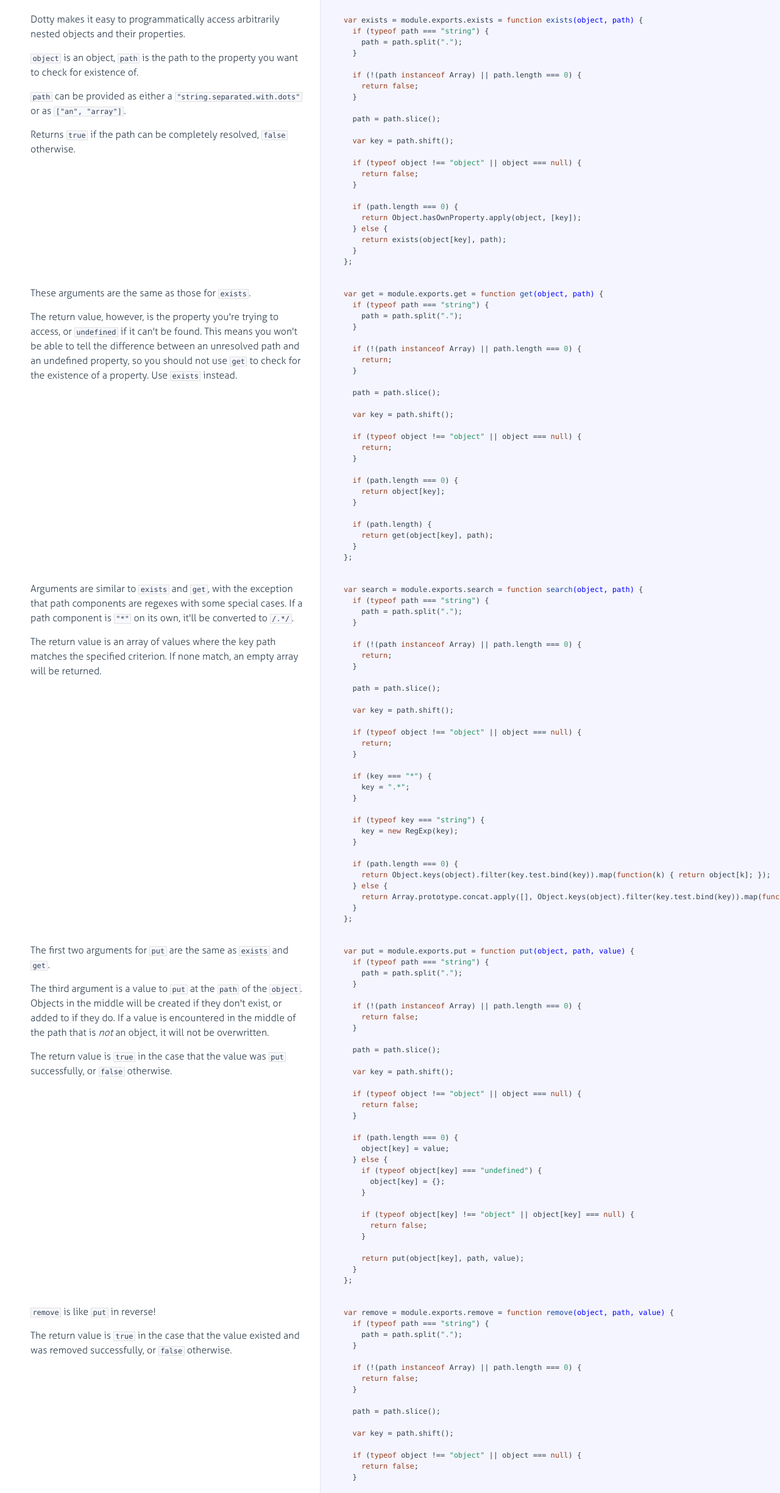
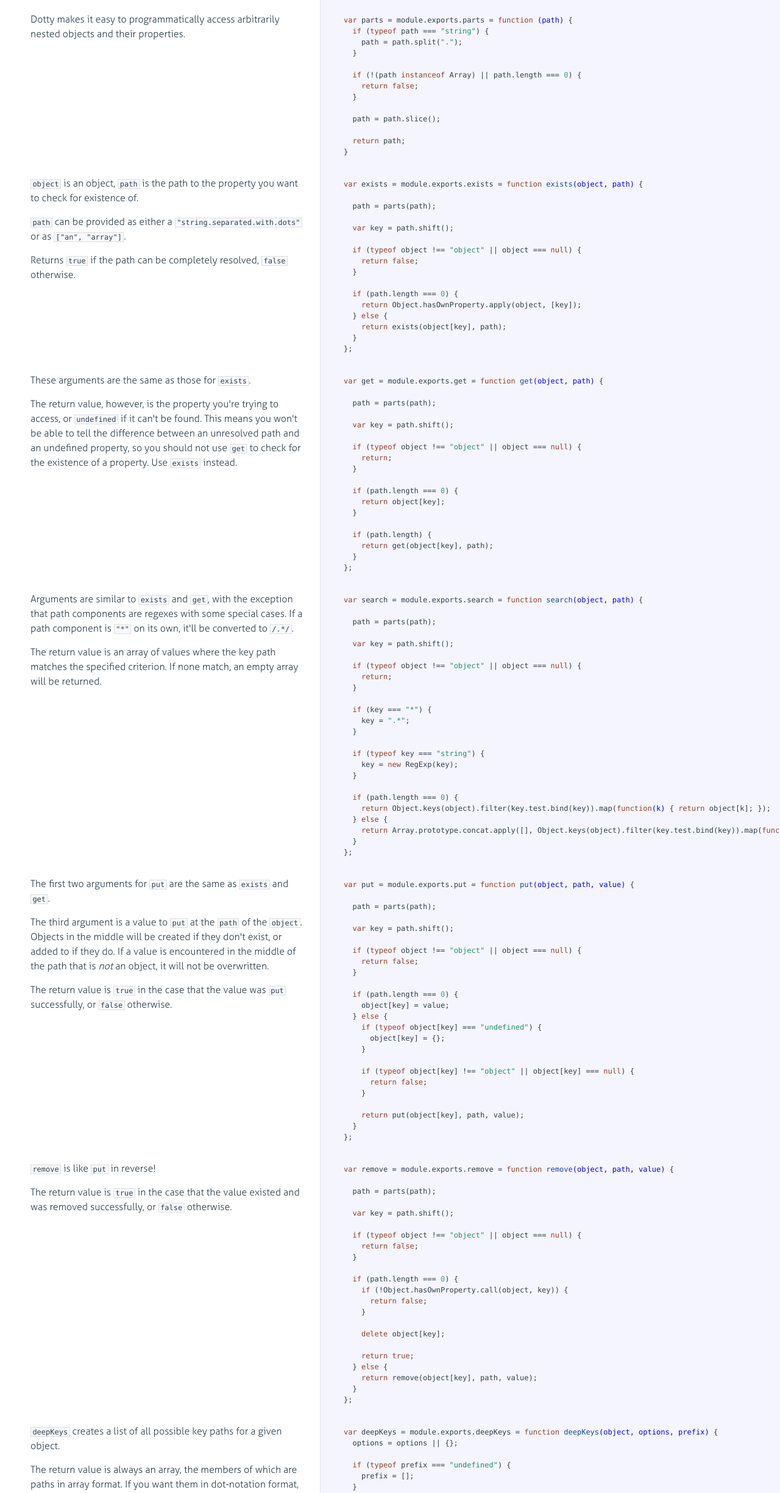
Before and after one commit to deoxxa/dotty, a plain HTML site: page docs/index.html in a window 1280 px wide. Shown: the part 88-2537 px from the top of the page at 61% size. Drawn offline with Linux system fonts and the light colour scheme.

Commit message:
DRY up parts detection

```diff
--- a/docs/index.html
+++ b/docs/index.html
@@ -29,15 +29,10 @@
               </div>
               <p>Dotty makes it easy to programmatically access arbitrarily nested objects and
 their properties.</p>
-<p><code>object</code> is an object, <code>path</code> is the path to the property you want to check
-for existence of.</p>
-<p><code>path</code> can be provided as either a <code>&quot;string.separated.with.dots&quot;</code> or as
-<code>[&quot;an&quot;, &quot;array&quot;]</code>.</p>
-<p>Returns <code>true</code> if the path can be completely resolved, <code>false</code> otherwise.</p>
 
             </div>
 
-            <div class="content"><div class='highlight'><pre><span class="keyword">var</span> exists = module.exports.exists = <span class="function"><span class="keyword">function</span> <span class="title">exists</span><span class="params">(object, path)</span> {</span>
+            <div class="content"><div class='highlight'><pre><span class="keyword">var</span> parts = module.exports.parts = <span class="function"><span class="keyword">function</span> <span class="params">(path)</span> {</span>
   <span class="keyword">if</span> (<span class="keyword">typeof</span> path === <span class="string">"string"</span>) {
     path = path.split(<span class="string">"."</span>);
   }
@@ -47,6 +42,30 @@ for existence of.</p>
   }
 
   path = path.slice();
+
+  <span class="keyword">return</span> path;
+}</pre></div></div>
+
+        </li>
+
+
+        <li id="section-2">
+            <div class="annotation">
+
+              <div class="pilwrap ">
+                <a class="pilcrow" href="#section-2">&#182;</a>
+              </div>
+              <p><code>object</code> is an object, <code>path</code> is the path to the property you want to check
+for existence of.</p>
+<p><code>path</code> can be provided as either a <code>&quot;string.separated.with.dots&quot;</code> or as
+<code>[&quot;an&quot;, &quot;array&quot;]</code>.</p>
+<p>Returns <code>true</code> if the path can be completely resolved, <code>false</code> otherwise.</p>
+
+            </div>
+
+            <div class="content"><div class='highlight'><pre><span class="keyword">var</span> exists = module.exports.exists = <span class="function"><span class="keyword">function</span> <span class="title">exists</span><span class="params">(object, path)</span> {</span>
+
+  path = parts(path);
 
   <span class="keyword">var</span> key = path.shift();
 
@@ -64,11 +83,11 @@ for existence of.</p>
         </li>
 
 
-        <li id="section-2">
+        <li id="section-3">
             <div class="annotation">
 
               <div class="pilwrap ">
-                <a class="pilcrow" href="#section-2">&#182;</a>
+                <a class="pilcrow" href="#section-3">&#182;</a>
               </div>
               <p>These arguments are the same as those for <code>exists</code>.</p>
 <p>The return value, however, is the property you&#39;re trying to access, or
@@ -80,15 +99,8 @@ instead.</p>
             </div>
 
             <div class="content"><div class='highlight'><pre><span class="keyword">var</span> get = module.exports.get = <span class="function"><span class="keyword">function</span> <span class="title">get</span><span class="params">(object, path)</span> {</span>
-  <span class="keyword">if</span> (<span class="keyword">typeof</span> path === <span class="string">"string"</span>) {
-    path = path.split(<span class="string">"."</span>);
-  }
 
-  <span class="keyword">if</span> (!(path <span class="keyword">instanceof</span> Array) || path.length === <span class="number">0</span>) {
-    <span class="keyword">return</span>;
-  }
-
-  path = path.slice();
+  path = parts(path);
 
   <span class="keyword">var</span> key = path.shift();
 
@@ -108,11 +120,11 @@ instead.</p>
         </li>
 
 
-        <li id="section-3">
+        <li id="section-4">
             <div class="annotation">
 
               <div class="pilwrap ">
-                <a class="pilcrow" href="#section-3">&#182;</a>
+                <a class="pilcrow" href="#section-4">&#182;</a>
               </div>
               <p>Arguments are similar to <code>exists</code> and <code>get</code>, with the exception that path
 components are regexes with some special cases. If a path component is <code>&quot;*&quot;</code>
@@ -123,15 +135,8 @@ specified criterion. If none match, an empty array will be returned.</p>
             </div>
 
             <div class="content"><div class='highlight'><pre><span class="keyword">var</span> search = module.exports.search = <span class="function"><span class="keyword">function</span> <span class="title">search</span><span class="params">(object, path)</span> {</span>
-  <span class="keyword">if</span> (<span class="keyword">typeof</span> path === <span class="string">"string"</span>) {
-    path = path.split(<span class="string">"."</span>);
-  }
 
-  <span class="keyword">if</span> (!(path <span class="keyword">instanceof</span> Array) || path.length === <span class="number">0</span>) {
-    <span class="keyword">return</span>;
-  }
-
-  path = path.slice();
+  path = parts(path);
 
   <span class="keyword">var</span> key = path.shift();
 
@@ -148,20 +153,20 @@ specified criterion. If none match, an empty array will be returned.</p>
   }
 
   <span class="keyword">if</span> (path.length === <span class="number">0</span>) {
-    <span class="keyword">return</span> Object.keys(object).filter(key.test.bind(key)).map(<span class="keyword">function</span>(k) { <span class="keyword">return</span> object[k]; });
+    <span class="keyword">return</span> Object.keys(object).filter(key.test.bind(key)).map(<span class="function"><span class="keyword">function</span><span class="params">(k)</span> {</span> <span class="keyword">return</span> object[k]; });
   } <span class="keyword">else</span> {
-    <span class="keyword">return</span> Array.prototype.concat.apply([], Object.keys(object).filter(key.test.bind(key)).map(<span class="keyword">function</span>(k) { <span class="keyword">return</span> search(object[k], path); }));
+    <span class="keyword">return</span> Array.prototype.concat.apply([], Object.keys(object).filter(key.test.bind(key)).map(<span class="function"><span class="keyword">function</span><span class="params">(k)</span> {</span> <span class="keyword">return</span> search(object[k], path); }));
   }
 };</pre></div></div>
 
         </li>
 
 
-        <li id="section-4">
+        <li id="section-5">
             <div class="annotation">
 
               <div class="pilwrap ">
-                <a class="pilcrow" href="#section-4">&#182;</a>
+                <a class="pilcrow" href="#section-5">&#182;</a>
               </div>
               <p>The first two arguments for <code>put</code> are the same as <code>exists</code> and <code>get</code>.</p>
 <p>The third argument is a value to <code>put</code> at the <code>path</code> of the <code>object</code>.
@@ -174,15 +179,8 @@ successfully, or <code>false</code> otherwise.</p>
             </div>
 
             <div class="content"><div class='highlight'><pre><span class="keyword">var</span> put = module.exports.put = <span class="function"><span class="keyword">function</span> <span class="title">put</span><span class="params">(object, path, value)</span> {</span>
-  <span class="keyword">if</span> (<span class="keyword">typeof</span> path === <span class="string">"string"</span>) {
-    path = path.split(<span class="string">"."</span>);
-  }
 
-  <span class="keyword">if</span> (!(path <span class="keyword">instanceof</span> Array) || path.length === <span class="number">0</span>) {
-    <span class="keyword">return</span> <span class="literal">false</span>;
-  }
-
-  path = path.slice();
+  path = parts(path);
 
   <span class="keyword">var</span> key = path.shift();
 
@@ -208,11 +206,11 @@ successfully, or <code>false</code> otherwise.</p>
         </li>
 
 
-        <li id="section-5">
+        <li id="section-6">
             <div class="annotation">
 
               <div class="pilwrap ">
-                <a class="pilcrow" href="#section-5">&#182;</a>
+                <a class="pilcrow" href="#section-6">&#182;</a>
               </div>
               <p><code>remove</code> is like <code>put</code> in reverse!</p>
 <p>The return value is <code>true</code> in the case that the value existed and was removed
@@ -221,15 +219,8 @@ successfully, or <code>false</code> otherwise.</p>
             </div>
 
             <div class="content"><div class='highlight'><pre><span class="keyword">var</span> remove = module.exports.remove = <span class="function"><span class="keyword">function</span> <span class="title">remove</span><span class="params">(object, path, value)</span> {</span>
-  <span class="keyword">if</span> (<span class="keyword">typeof</span> path === <span class="string">"string"</span>) {
-    path = path.split(<span class="string">"."</span>);
-  }
 
-  <span class="keyword">if</span> (!(path <span class="keyword">instanceof</span> Array) || path.length === <span class="number">0</span>) {
-    <span class="keyword">return</span> <span class="literal">false</span>;
-  }
-
-  path = path.slice();
+  path = parts(path);
 
   <span class="keyword">var</span> key = path.shift();
 
@@ -253,11 +244,11 @@ successfully, or <code>false</code> otherwise.</p>
         </li>
 
 
-        <li id="section-6">
+        <li id="section-7">
             <div class="annotation">
 
               <div class="pilwrap ">
-                <a class="pilcrow" href="#section-6">&#182;</a>
+                <a class="pilcrow" href="#section-7">&#182;</a>
               </div>
               <p><code>deepKeys</code> creates a list of all possible key paths for a given object.</p>
 <p>The return value is always an array, the members of which are paths in array
@@ -269,7 +260,9 @@ format. If you want them in dot-notation format, do something like this:</p>
 
             </div>
 
-            <div class="content"><div class='highlight'><pre><span class="keyword">var</span> deepKeys = module.exports.deepKeys = <span class="function"><span class="keyword">function</span> <span class="title">deepKeys</span><span class="params">(object, prefix, leavesOnly, asStrings)</span> {</span>
+            <div class="content"><div class='highlight'><pre><span class="keyword">var</span> deepKeys = module.exports.deepKeys = <span class="function"><span class="keyword">function</span> <span class="title">deepKeys</span><span class="params">(object, options, prefix)</span> {</span>
+  options = options || {};
+
   <span class="keyword">if</span> (<span class="keyword">typeof</span> prefix === <span class="string">"undefined"</span>) {
     prefix = [];
   }
@@ -281,17 +274,17 @@ format. If you want them in dot-notation format, do something like this:</p>
       <span class="keyword">continue</span>;
     }
 
-    <span class="keyword">if</span> (!leavesOnly || <span class="keyword">typeof</span> object[k] !== <span class="string">"object"</span>) {
+    <span class="keyword">if</span> (!options.leavesOnly || <span class="keyword">typeof</span> object[k] !== <span class="string">"object"</span>) {
       keys.push(prefix.concat([k]));
     }
 
     <span class="keyword">if</span> (<span class="keyword">typeof</span> object[k] === <span class="string">"object"</span> &amp;&amp; object[k] !== <span class="literal">null</span>) {
-      keys = keys.concat(deepKeys(object[k], prefix.concat([k])));
+      keys = keys.concat(deepKeys(object[k], {leavesOnly: options.leavesOnly}, prefix.concat([k])));
     }
   }
 
-  <span class="keyword">if</span> (asStrings) {
-    keys = keys.map(<span class="keyword">function</span>(e) { <span class="keyword">return</span> e.join(<span class="string">"."</span>); });
+  <span class="keyword">if</span> (options.asStrings) {
+    keys = keys.map(<span class="function"><span class="keyword">function</span><span class="params">(e)</span> {</span> <span class="keyword">return</span> e.join(<span class="string">"."</span>); });
   }
 
   <span class="keyword">return</span> keys;
--- a/example.js
+++ b/example.js
@@ -10,6 +10,10 @@ var object = {
     },
   },
 };
+
+console.log(dotty.parts("a")); // ['a']
+console.log(dotty.parts("a.b")); // ['a', 'b']
+console.log(dotty.parts({})); // false
 
 console.log(dotty.exists(object, "a.b.x")); // true
 console.log(dotty.exists(object, ["a", "b", "x"])); // true
```
Also changed, not shown: test/parts-test.js (added, +34 -0 lines), lib/index.js.
